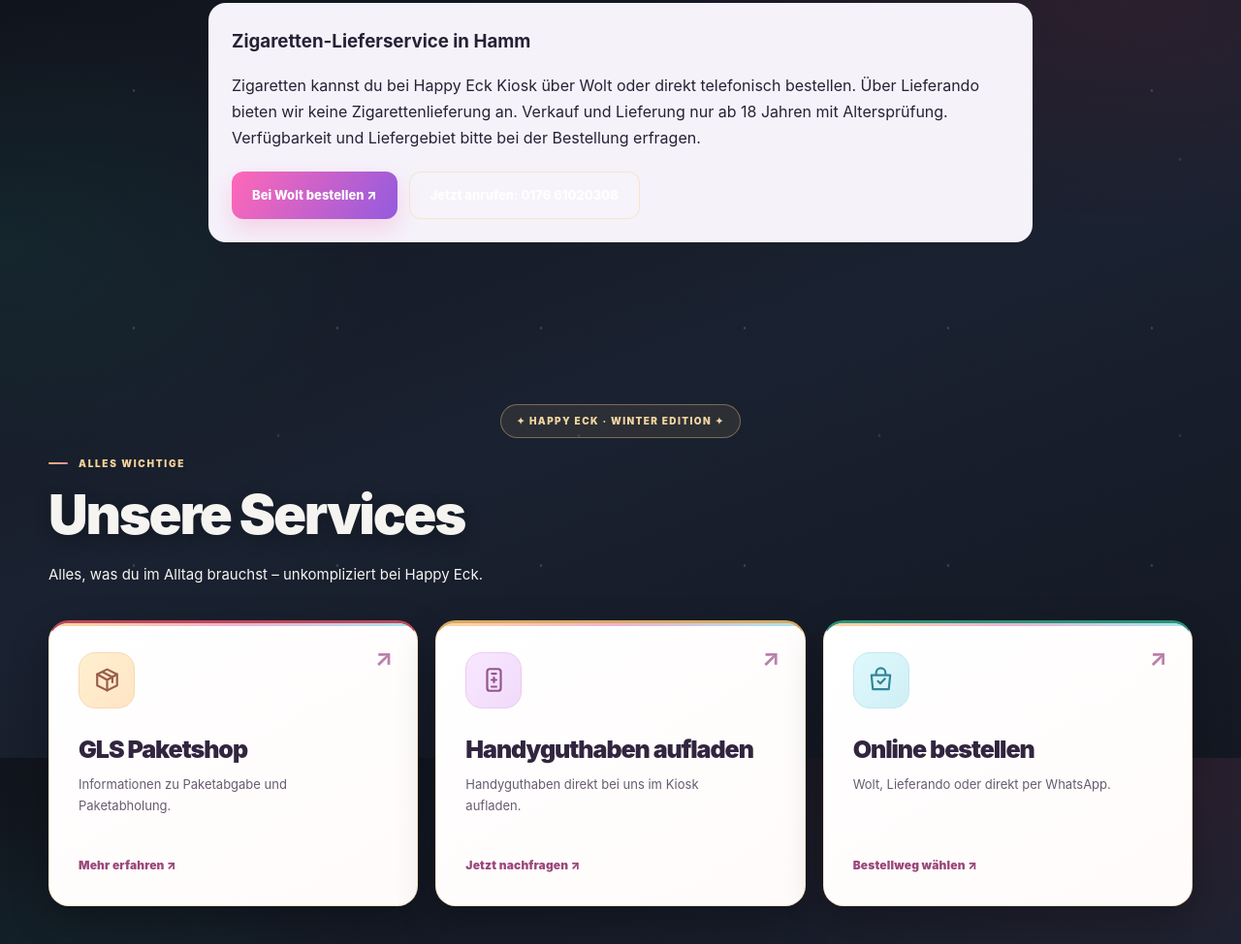
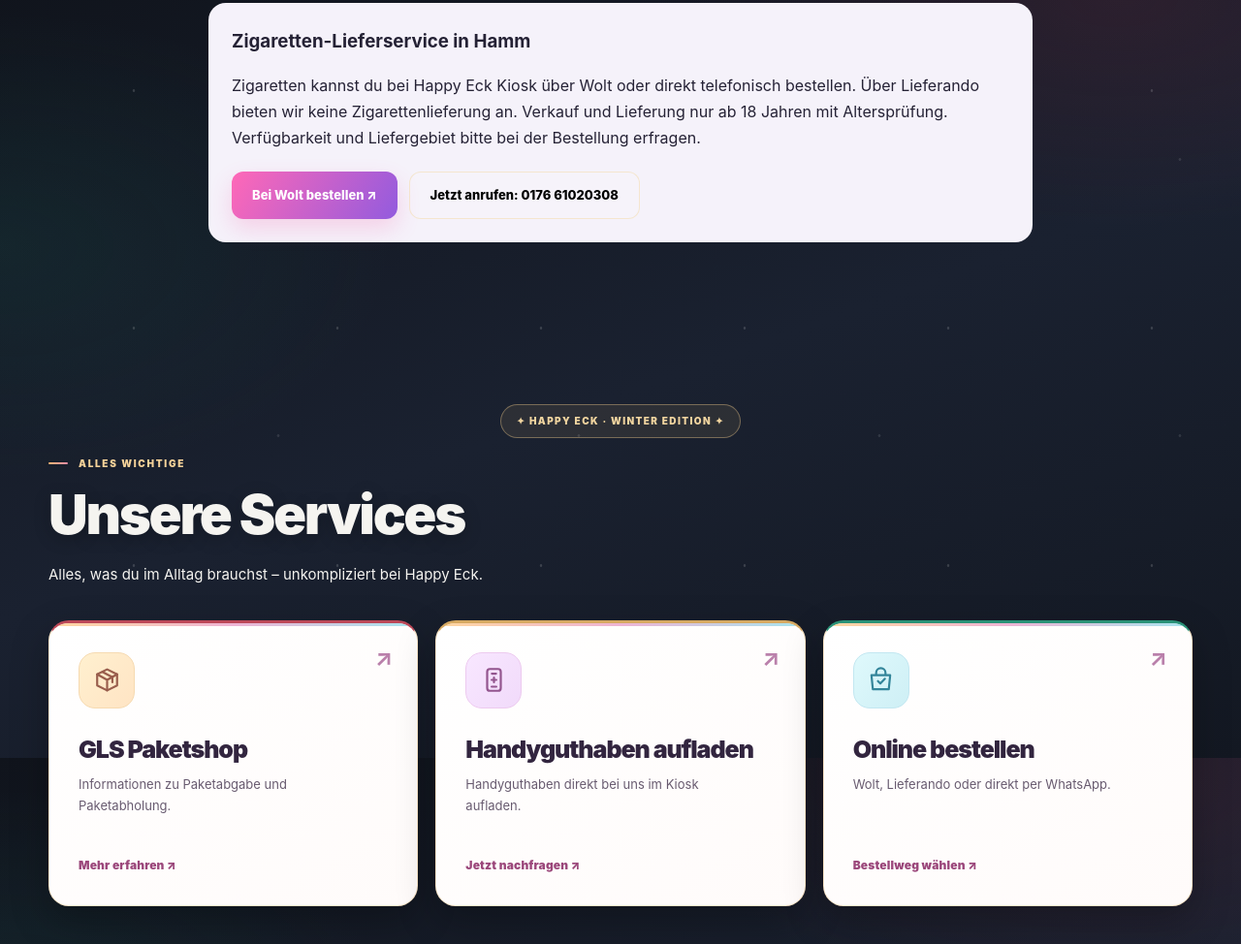
Before and after one commit to themrhaval1/Happy-Eck-Kiosk, a website: page index.html in a window 1280 px wide. Shown: the part 1618-2592 px from the top of the page at 97% size. Drawn offline with Linux system fonts and the light colour scheme; no server answers.

Commit message:
Make call button text black

```diff
--- a/index.html
+++ b/index.html
@@ -83,7 +83,7 @@
 <div style="background:#f5f2fa;border-radius:18px;padding:24px;max-width:850px;margin:20px auto">
 <h3 style="margin:0 0 12px">Zigaretten-Lieferservice in Hamm</h3>
 <p>Zigaretten kannst du bei Happy Eck Kiosk über Wolt oder direkt telefonisch bestellen. Über Lieferando bieten wir keine Zigarettenlieferung an. Verkauf und Lieferung nur ab 18 Jahren mit Altersprüfung. Verfügbarkeit und Liefergebiet bitte bei der Bestellung erfragen.</p>
-<div style="display:flex;flex-wrap:wrap;gap:12px;margin-top:20px"><a class="btn" href="https://wolt.com/de/deu/hamm/venue/happy-eck-kiosk-1" target="_blank" rel="noopener noreferrer">Bei Wolt bestellen ↗</a><a class="btn ghost-dark" href="tel:+4917661020308">Jetzt anrufen: 0176 61020308</a></div>
+<div style="display:flex;flex-wrap:wrap;gap:12px;margin-top:20px"><a class="btn" href="https://wolt.com/de/deu/hamm/venue/happy-eck-kiosk-1" target="_blank" rel="noopener noreferrer">Bei Wolt bestellen ↗</a><a class="btn ghost-dark" href="tel:+4917661020308" style="color:#000 !important">Jetzt anrufen: 0176 61020308</a></div>
 </div></div></section>
 <section class="section service-section" id="services" aria-labelledby="service-title">
 <div class="wrap">
```
